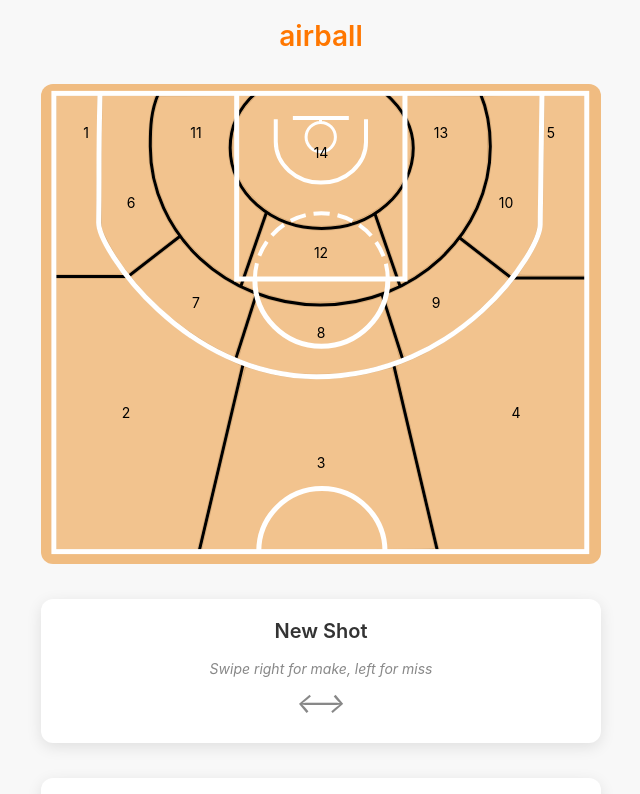
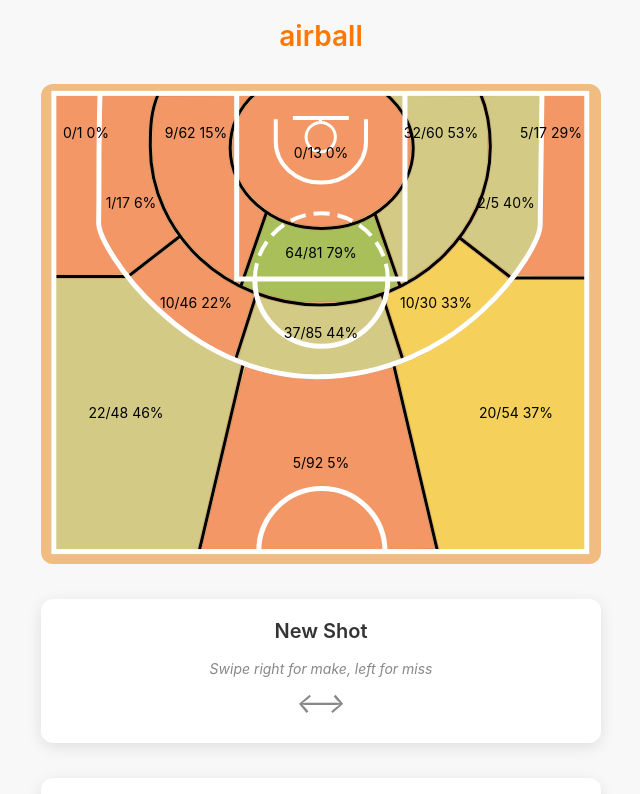
Before and after one commit to igarza99tom/airball-shot-tracker, an Angular app in the folder airball/: page / in a window 1280 px wide. Shown: the top 794 px of the page, without its empty margins (319-959 px from the left). Built offline with nearby package versions, Linux system fonts and the light colour scheme.

Commit message:
Se agrega el texto de seccion, con valores random para pruebas

```diff
--- a/airball/src/app/components/court/court.component.html
+++ b/airball/src/app/components/court/court.component.html
@@ -69,7 +69,7 @@
         alignment-baseline="middle"
         fill="#000"
         pointer-events="none"
-      >{{section.id}}</text>
+      >{{section.make}}/{{section.total}} {{section.percentage}}%</text>
     }
   </svg>
 </div>
--- a/airball/src/app/components/court/court.component.ts
+++ b/airball/src/app/components/court/court.component.ts
@@ -127,6 +127,14 @@ export class CourtComponent {
     ),
   ];
 
+  constructor() {
+    // Initialize court sections with random shooting data FOR TESTING
+    this.courtSections.forEach(section => {
+      section.total = Math.floor(Math.random() * 100); // Random attempts
+      section.make = Math.floor(Math.random() * section.total); // Random makes
+    });
+  }
+
   selectSection(sectionId: number): void {
     this.selectedSection = sectionId;
     console.log(`Selected section: ${sectionId}`);
--- a/airball/src/app/models/court-section.model.ts
+++ b/airball/src/app/models/court-section.model.ts
@@ -19,7 +19,7 @@ export enum SectionType {
     id: number;
     type: SectionType;
     make: number = 0;
-    miss: number = 0;
+    total: number = 0;
     path: string;
     labelX: number;
     labelY: number;
@@ -36,8 +36,8 @@ export enum SectionType {
       return this.type;
     }
 
-    get total(): number {
-      return this.make + this.miss;
+    get miss(): number {
+      return this.total - this.make;
     }
 
     get percentage(): number {
```
